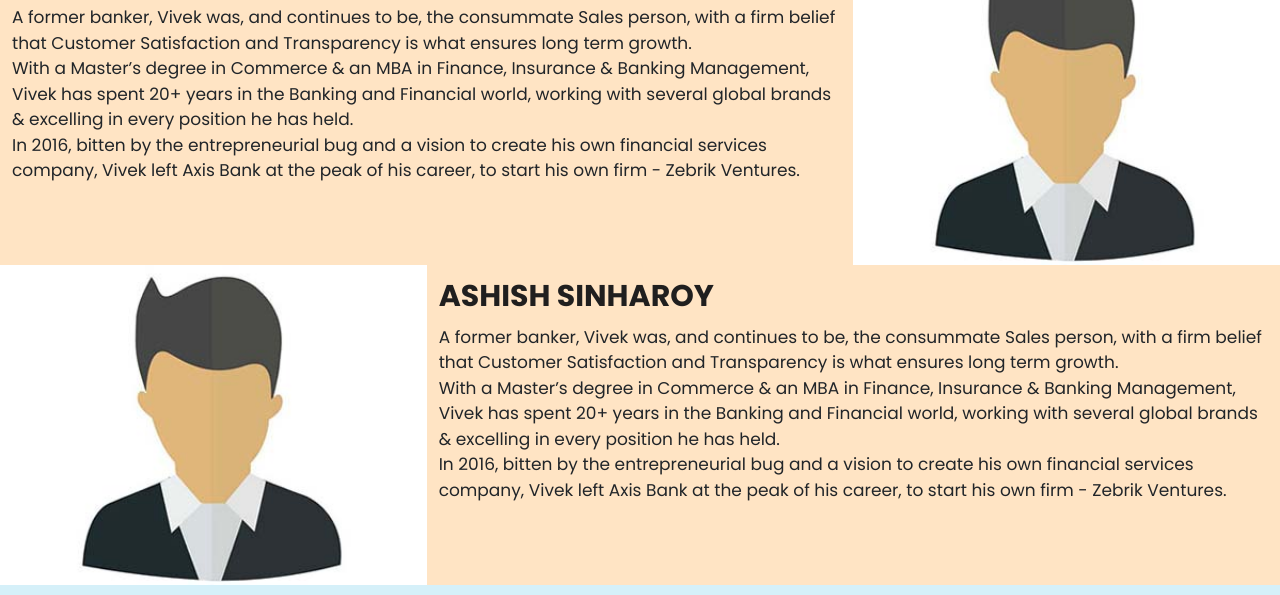
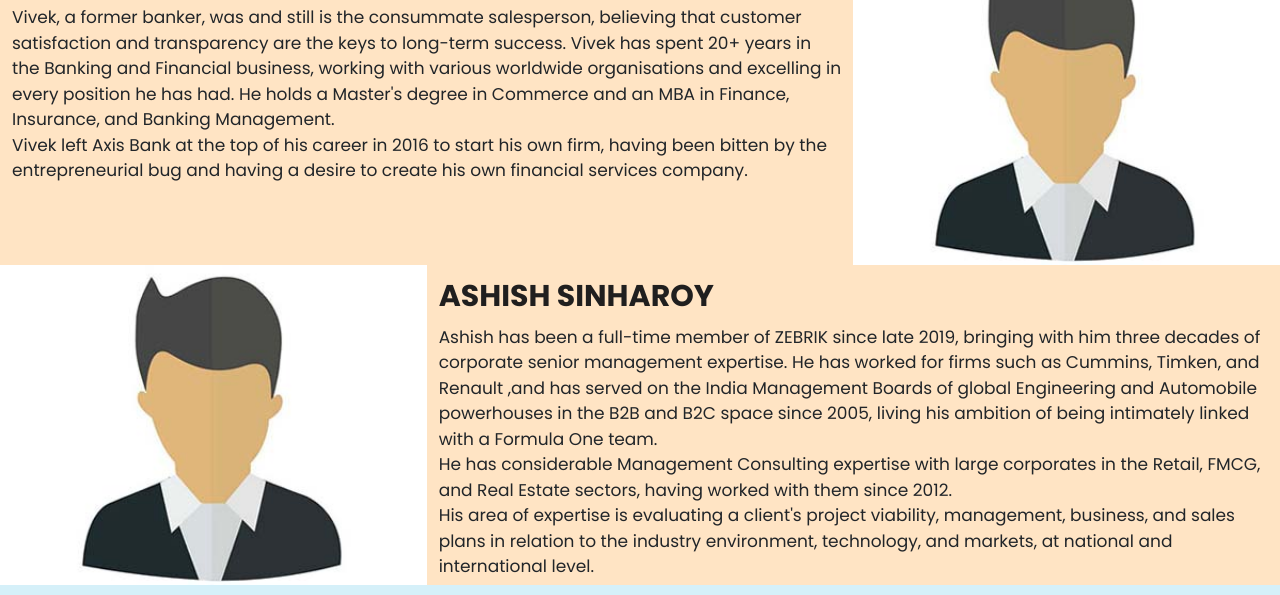
Before and after one commit to designernetcom/zebrik-web, a plain HTML site: page our-team.html in a window 1280 px wide. Shown: the part 505-1100 px from the top of the page. Drawn offline with nearby package versions, Linux system fonts and the light colour scheme; a web font is replaced by a local one.

Commit message:
our team updated

```diff
--- a/our-team.html
+++ b/our-team.html
@@ -86,20 +86,18 @@
           <div class="col-md-8 content">
             <h2>VIVEK NAIR</h2>
             <p>
-              A former banker, Vivek was, and continues to be, the consummate
-              Sales person, with a firm belief that Customer Satisfaction and
-              Transparency is what ensures long term growth.
+              Vivek, a former banker, was and still is the consummate
+              salesperson, believing that customer satisfaction and transparency
+              are the keys to long-term success. Vivek has spent 20+ years in
+              the Banking and Financial business, working with various worldwide
+              organisations and excelling in every position he has had. He holds
+              a Master's degree in Commerce and an MBA in Finance, Insurance,
+              and Banking Management.
             </p>
             <p>
-              With a Master’s degree in Commerce & an MBA in Finance, Insurance
-              & Banking Management, Vivek has spent 20+ years in the Banking and
-              Financial world, working with several global brands & excelling in
-              every position he has held.
-            </p>
-            <p>
-              In 2016, bitten by the entrepreneurial bug and a vision to create
-              his own financial services company, Vivek left Axis Bank at the
-              peak of his career, to start his own firm - Zebrik Ventures.
+              Vivek left Axis Bank at the top of his career in 2016 to start his
+              own firm, having been bitten by the entrepreneurial bug and having
+              a desire to create his own financial services company.
             </p>
           </div>
           <div
@@ -120,20 +118,24 @@
           <div class="col-md-8 content">
             <h2>Ashish Sinharoy</h2>
             <p>
-              A former banker, Vivek was, and continues to be, the consummate
-              Sales person, with a firm belief that Customer Satisfaction and
-              Transparency is what ensures long term growth.
+              Ashish has been a full-time member of ZEBRIK since late 2019,
+              bringing with him three decades of corporate senior management
+              expertise. He has worked for firms such as Cummins, Timken, and
+              Renault ,and has served on the India Management Boards of global
+              Engineering and Automobile powerhouses in the B2B and B2C space
+              since 2005, living his ambition of being intimately linked with a
+              Formula One team.
             </p>
             <p>
-              With a Master’s degree in Commerce & an MBA in Finance, Insurance
-              & Banking Management, Vivek has spent 20+ years in the Banking and
-              Financial world, working with several global brands & excelling in
-              every position he has held.
+              He has considerable Management Consulting expertise with large
+              corporates in the Retail, FMCG, and Real Estate sectors, having
+              worked with them since 2012.
             </p>
             <p>
-              In 2016, bitten by the entrepreneurial bug and a vision to create
-              his own financial services company, Vivek left Axis Bank at the
-              peak of his career, to start his own firm - Zebrik Ventures.
+              His area of expertise is evaluating a client's project viability,
+              management, business, and sales plans in relation to the industry
+              environment, technology, and markets, at national and
+              international level.
             </p>
           </div>
         </div>
```
